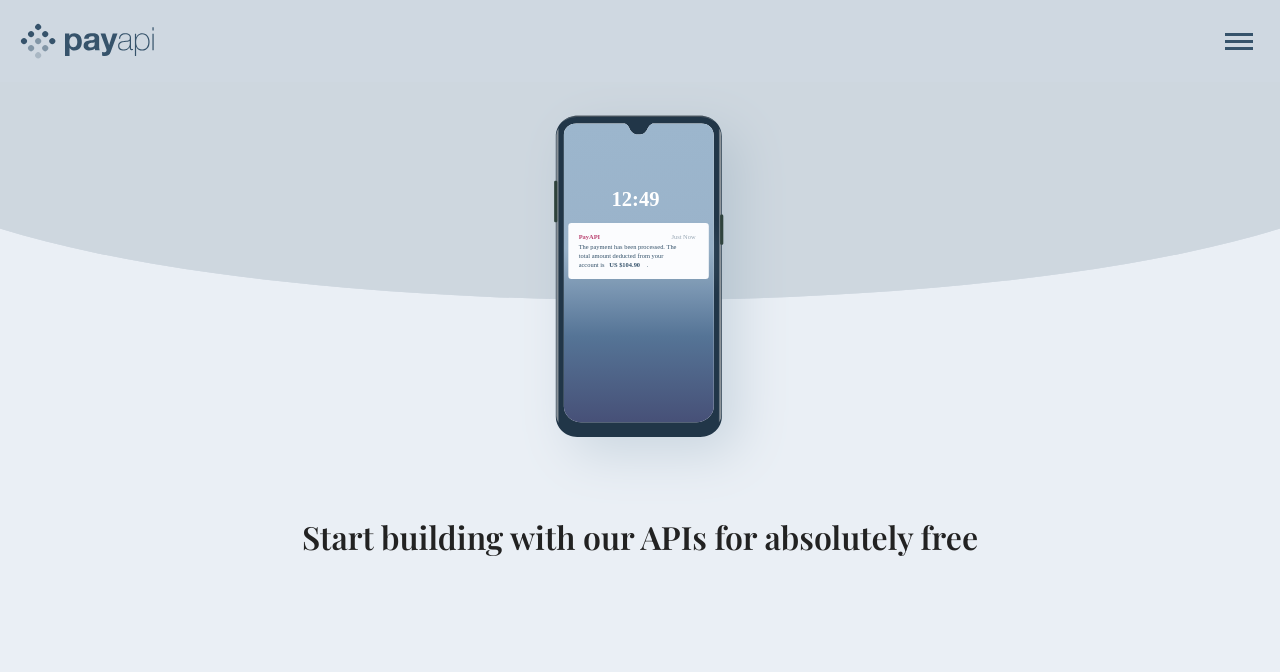
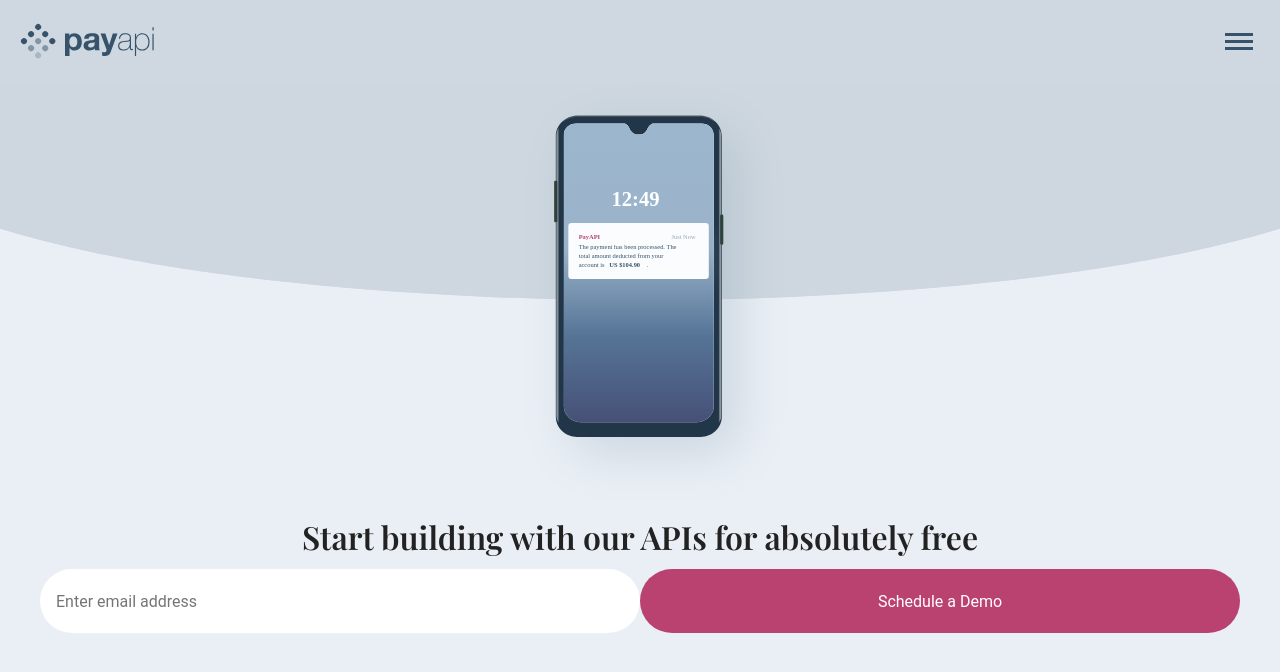
Before and after one commit to jianninetorres/payapi-landing-page, a Gatsby site: page / in a window 1280 px wide. Built offline with nearby package versions, Linux system fonts and the light colour scheme; Gatsby itself is replaced by a stand-in of ours.

Commit message:
Start form component

```diff
--- /dev/null
+++ b/src/components/Form.js
@@ -0,0 +1,42 @@
+import React from "react"
+import styled from "styled-components"
+
+const FormStyles = styled.form`
+  padding: var(--base-size);
+  text-align: center;
+
+  h1 {
+    font-size: calc(var(--base-size) * 2);
+    margin-bottom: calc(var(--base-size) / 2);
+  }
+
+  input,
+  button {
+    border: none;
+    margin: calc(var(--base-size) / 2) 0;
+    height: calc(var(--base-size) * 4);
+    border-radius: calc(var(--base-size) * 2);
+    width: 100%;
+    max-width: 600px;
+    padding: 0 var(--base-size);
+  }
+
+  button.hot-pink {
+    background-color: var(--hot-pink);
+    color: var(--white);
+  }
+`
+
+const Form = ({ title, placeholder, buttonText, bgColor }) => {
+  return (
+    <FormStyles>
+      <h1>{title}</h1>
+      <input type="text" placeholder={placeholder} value="" />
+      <button type="button" class={bgColor}>
+        {buttonText}
+      </button>
+    </FormStyles>
+  )
+}
+
+export default Form
--- a/src/pages/index.js
+++ b/src/pages/index.js
@@ -4,20 +4,13 @@ import styled from "styled-components"
 import bgCircle from "../assets/images/bg-pattern-circle.svg"
 import phone from "../assets/images/phone.svg"
 
+import Form from "../components/Form"
+
 const HeaderStyles = styled.section`
   display: flex;
   justify-content: center;
   background: url(${bgCircle}) no-repeat center -100px;
   background-size: 120% 320px;
-`
-
-const HeaderTextStyles = styled.section`
-  padding: var(--base-size);
-  text-align: center;
-
-  h1 {
-    font-size: calc(var(--base-size) * 2);
-  }
 `
 
 const PhoneStyles = styled.img`
@@ -31,9 +24,12 @@ export default function Home() {
       <HeaderStyles>
         <PhoneStyles src={phone} alt="" />
       </HeaderStyles>
-      <HeaderTextStyles>
-        <h1>Start building with our APIs for absolutely free</h1>
-      </HeaderTextStyles>
+      <Form
+        title="Start building with our APIs for absolutely free"
+        placeholder="Enter email address"
+        buttonText="Schedule a Demo"
+        bgColor="hot-pink"
+      />
     </>
   )
 }
--- a/src/styles/GlobalStyles.js
+++ b/src/styles/GlobalStyles.js
@@ -9,6 +9,8 @@ const GlobalStyles = createGlobalStyle`
         --light-grey: #CFD8E1;
         --blue-black: #1C262F;
         --page-grey: #EAEFF5;
+        --hot-pink: #BA4270;
+        --white: #FFFFFF;
     }
 
     html {
```
